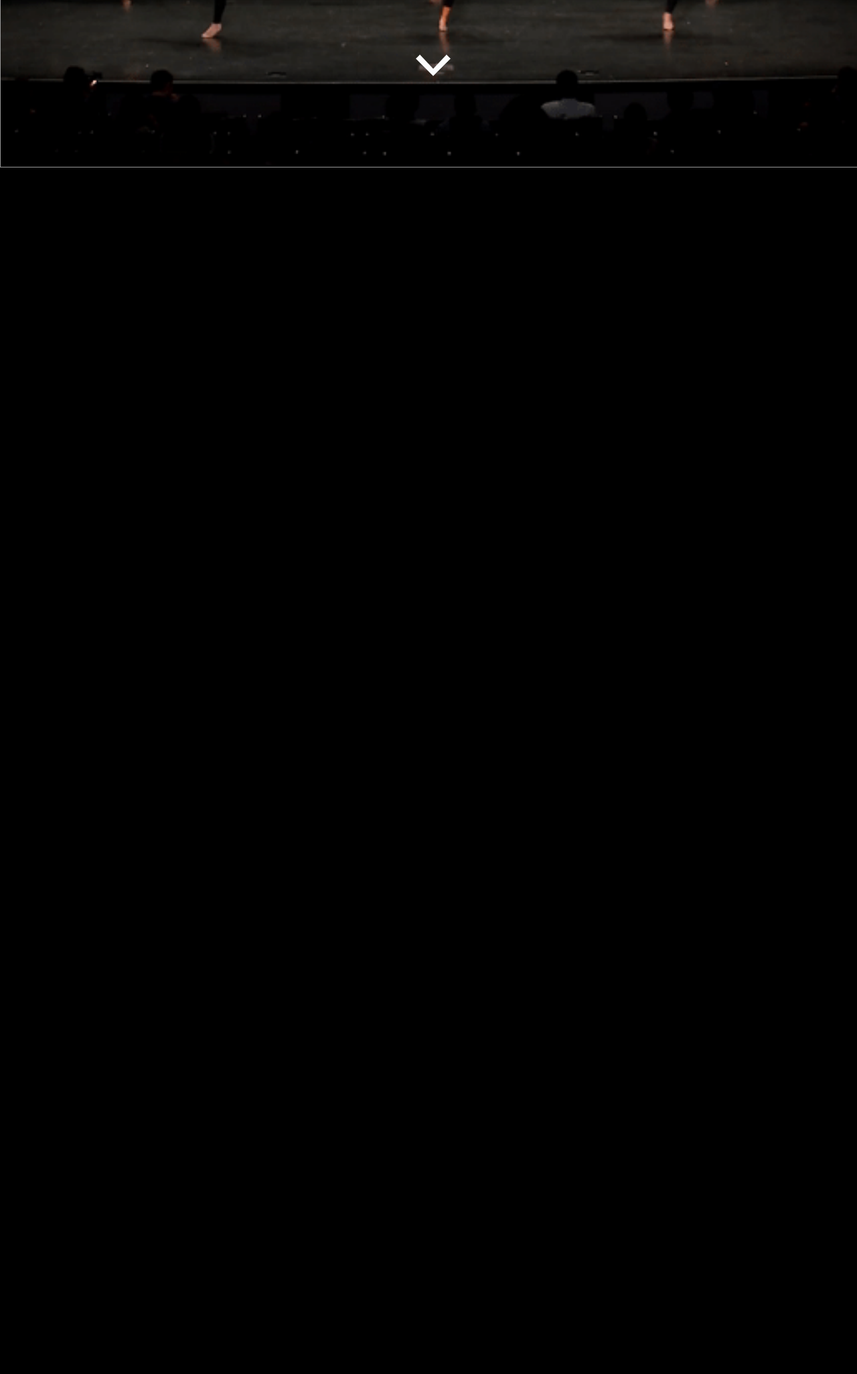
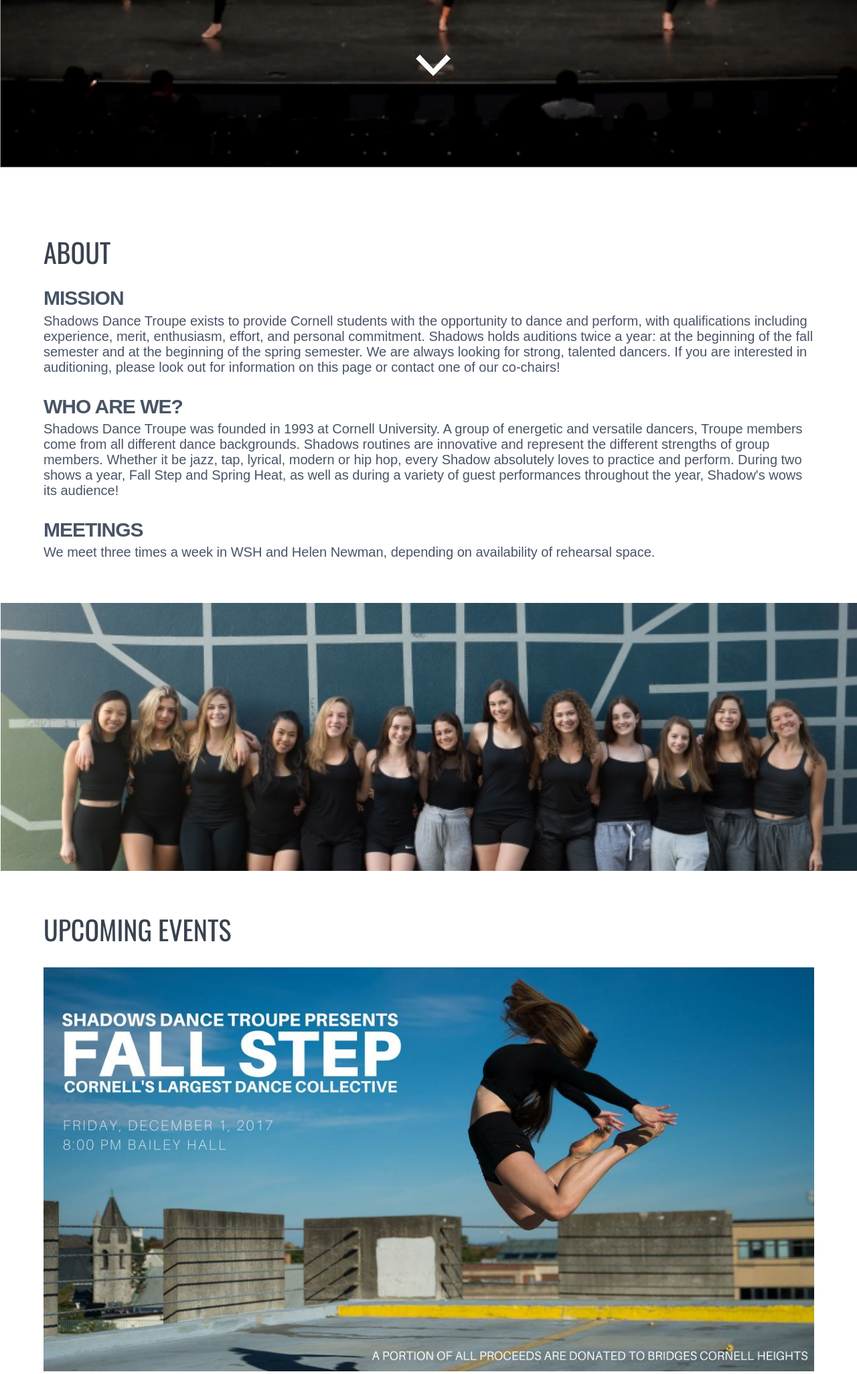
Before and after one commit to kfam98/1300finalproj, a PHP site: page /?submit=1 in a window 1280 px wide. Shown: the part 552-2603 px from the top of the page at 67% size. Before the commit the page ends 802 px from the top, so only its background shows below. Run offline with PHP 8.4, Linux system fonts and the light colour scheme; data that the repository does not hold is empty; some web fonts are replaced.

Commit message:
fixed index scroll issue

```diff
--- a/index.php
+++ b/index.php
@@ -42,9 +42,10 @@
 
 
       <!-- text details below -->
+      <div class="target">
         <div class="indexInfo">
 
-        <h1> <a class="target"> About </a> </h1>
+          <h1> About </h1>
           <h2> Mission </h2>
           <p>
             Shadows Dance Troupe exists to provide Cornell students with the opportunity to dance and perform, with qualifications including experience, merit, enthusiasm, effort, and personal commitment. Shadows holds auditions twice a year: at the beginning of the fall semester and at the beginning of the spring semester. We are always looking for strong, talented dancers. If you are interested in auditioning, please look out for information on this page or contact one of our co-chairs!
@@ -91,5 +92,7 @@
       </div>
 
     </div>
+
+  </div>
 </body>
 </html>
--- a/styles/index.css
+++ b/styles/index.css
@@ -9,8 +9,10 @@
 /*******************MAIN CONTENT STYLING***********************/
 /**************************************************************/
 
+
 .main{
   background-color: white;
+  overflow: scroll;
 }
 
 #indexCover{
@@ -64,6 +66,10 @@
 #scroll:hover {
   opacity: .9;
   cursor: pointer;
+}
+
+.target {
+  position: absolute;
 }
 
 .indexInfo{
```
Lines whose indentation alone changed are shown as unchanged.
